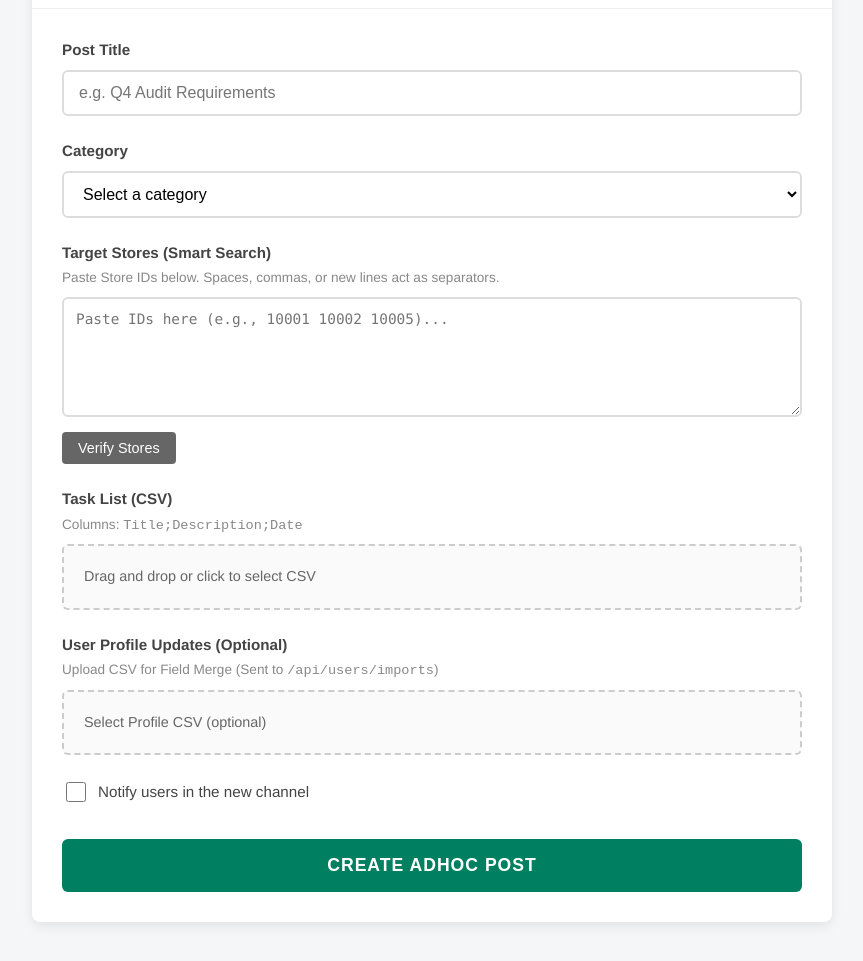
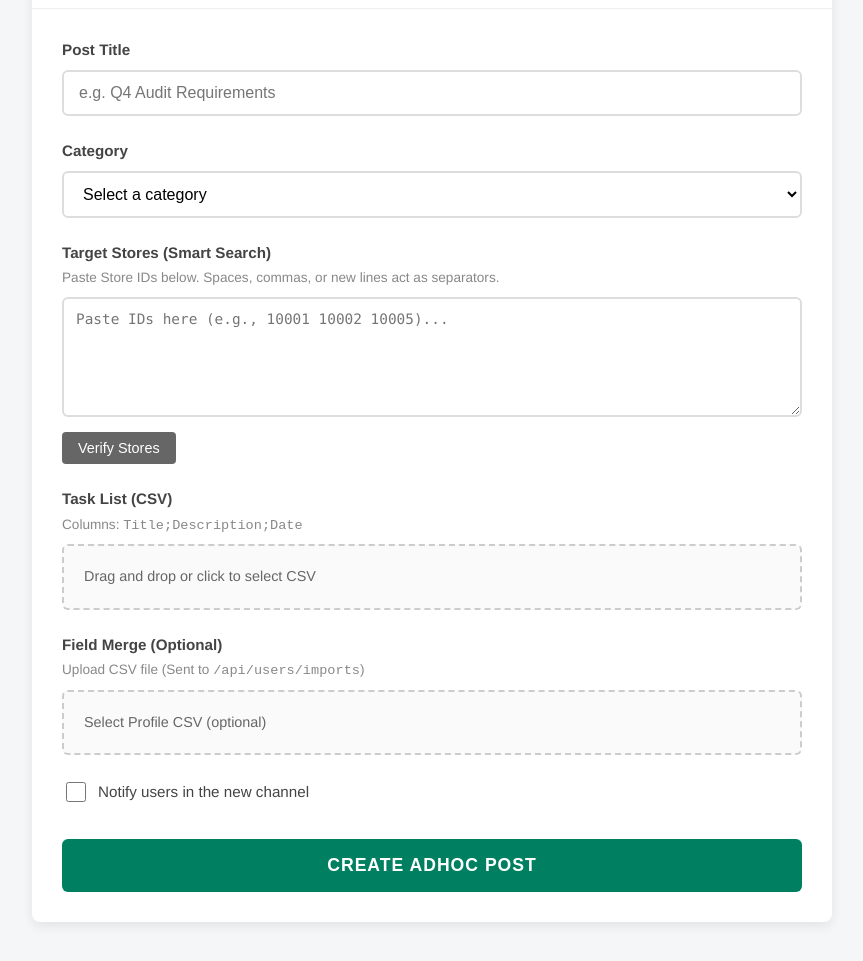
Before and after one commit to chriscelledelacruz/messagebuilder, a website: page public/index.html in a window 1280 px wide. Shown: the part 124-1085 px from the top of the page, without its empty margins (208-1071 px from the left). Drawn offline with Linux system fonts and the light colour scheme; no server answers.

Commit message:
Update index.html

```diff
--- a/public/index.html
+++ b/public/index.html
@@ -103,8 +103,8 @@
       </div>
 
       <div class="form-group">
-        <label>User Profile Updates (Optional)</label>
-        <span class="sub-label">Upload CSV for Field Merge (Sent to <code>/api/users/imports</code>)</span>
+        <label>Field Merge (Optional)</label>
+        <span class="sub-label">Upload CSV file (Sent to <code>/api/users/imports</code>)</span>
         <div class="file-drop-area">
           <span class="file-msg" id="profileCsvFileName">Select Profile CSV (optional)</span>
           <input type="file" id="profileCsv" name="profileCsv" accept=".csv">
```
